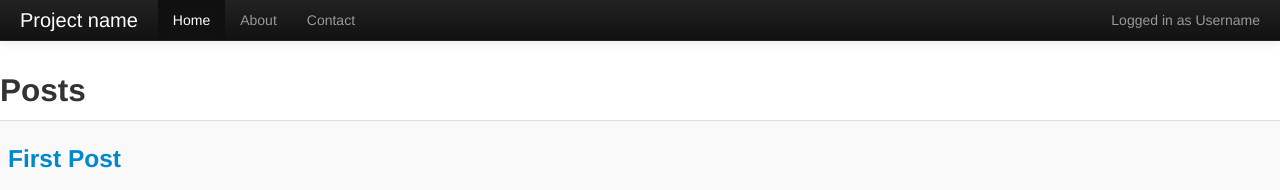
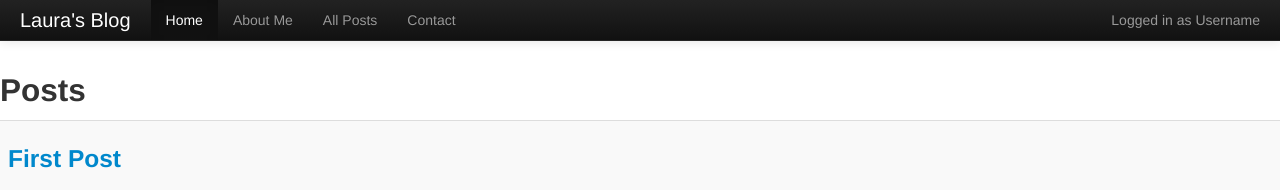
Before and after one commit to LauraR6561/Laurar6561.github.io, a Jekyll site: the page built from index.html, in a window 1280 px wide. Shown: the top 190 px of the page. Built offline with Jekyll 4.4.1, drawn with Linux system fonts in a browser that asks for light colours; Markdown is read by kramdown in place of the engine named in the settings.

Commit message:
Renamed heading text

```diff
--- a/_includes/menu.html
+++ b/_includes/menu.html
@@ -24,14 +24,15 @@
             <span class="icon-bar"></span>
             <span class="icon-bar"></span>
           </button>
-          <a class="brand" href="#">Project name</a>
+          <a class="brand" href="#">Laura's Blog</a>
           <div class="nav-collapse collapse">
             <p class="navbar-text pull-right">
               Logged in as <a href="#" class="navbar-link">Username</a>
             </p>
             <ul class="nav">
               <li class="active"><a href="#">Home</a></li>
-              <li><a href="#about">About</a></li>
+              <li><a href="#about">About Me</a></li>
+              <li><a href="#about">All Posts</a></li>
               <li><a href="#contact">Contact</a></li>
             </ul>
           </div><!--/.nav-collapse -->
```
